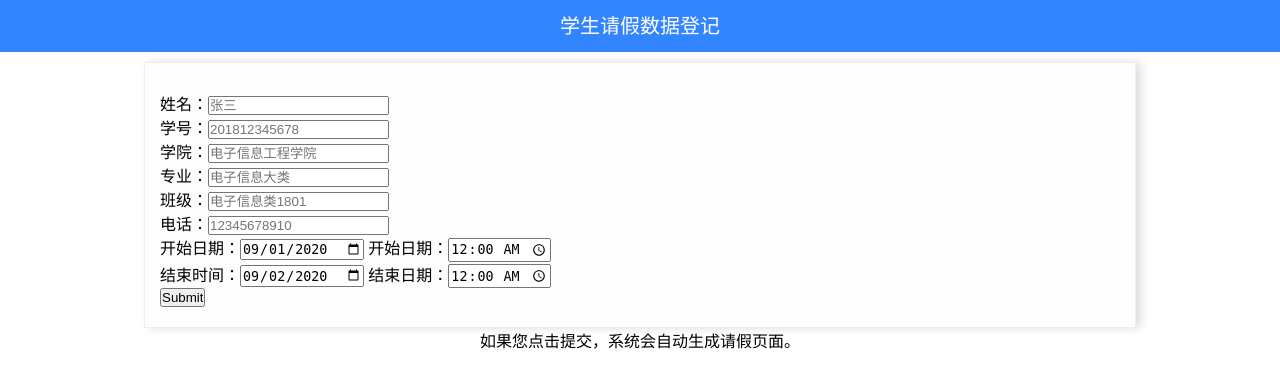
After one commit to qiandeng1/Leaving-school-during-the-COVID-19, a PHP site: page /index.php in a window 1280 px wide. The commit adds this page. Shown: the top 388 px of the page. Run offline with PHP 8.4, Linux system fonts and the light colour scheme.

Commit message:
Add files via upload
一次小版本更新，修复一些bug，php7.3的环境不会报错了

```diff
--- /dev/null
+++ b/index.php
@@ -0,0 +1,36 @@
+<!doctype html>
+<?php
+  session_start();//开启session会话
+  $PHPid = session_id();
+?>
+<html>
+<head>
+<meta charset="utf-8">
+<title>时间输入</title>
+<link href="index.css" rel="stylesheet" type="text/css">
+</head>
+
+<body>
+
+	<h1>学生请假数据登记</h1>
+	<div class="message">
+	<form action="text.php" method="post">
+		<br>
+		<input type="hidden" name="PHPid" value="<?php echo $PHPid; ?>">
+		姓名：<input type="text" name="name" placeholder="张三"><br>
+		学号：<input type="text" name="id" placeholder="201812345678"><br>
+		学院：<input type="text" name="academy" placeholder="电子信息工程学院"><br>
+		专业：<input type="text" name="subject" placeholder="电子信息大类"><br>
+		班级：<input type="text" name="class" placeholder="电子信息类1801"><br>
+		电话：<input type="text" name="tel" placeholder="12345678910"><br>
+		开始日期：<input type="date" name="beginDay" value="2020-09-01"> 开始日期：<input type="time" name="beginTime" value="00:00"><br>
+		结束时间：<input type="date" name="endItDay" value="2020-09-02"> 结束日期：<input type="time" name="endItTime" value="00:00"><br>
+
+	<input type="submit">
+	</form>
+	</div>
+
+<p>如果您点击提交，系统会自动生成请假页面。</p>
+
+</body>
+</html>
```
Also changed, not shown: text.php (+5 -5 lines).
